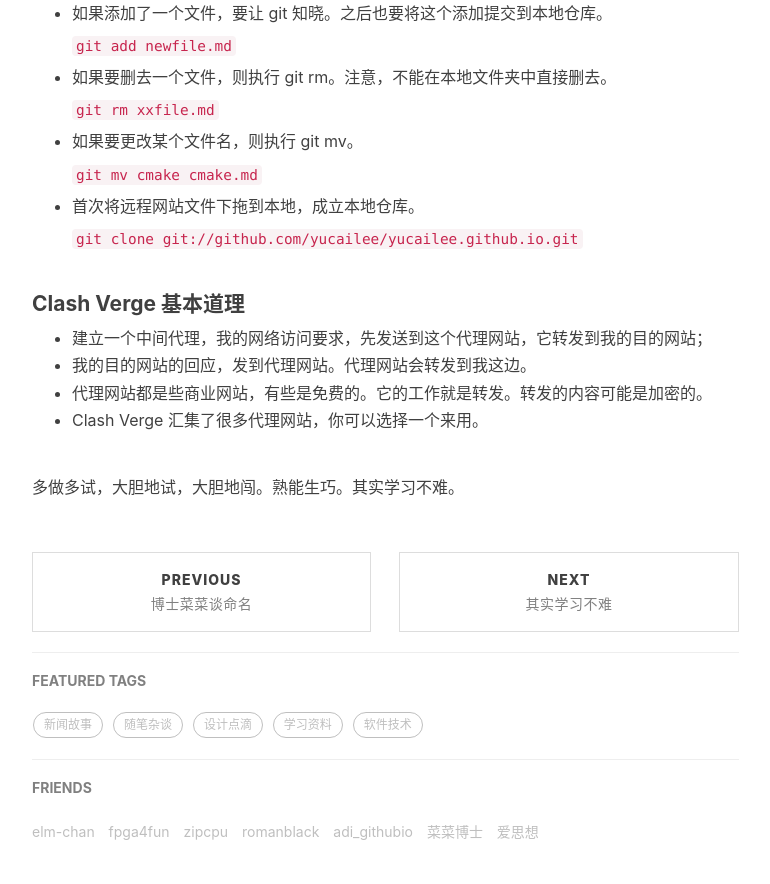
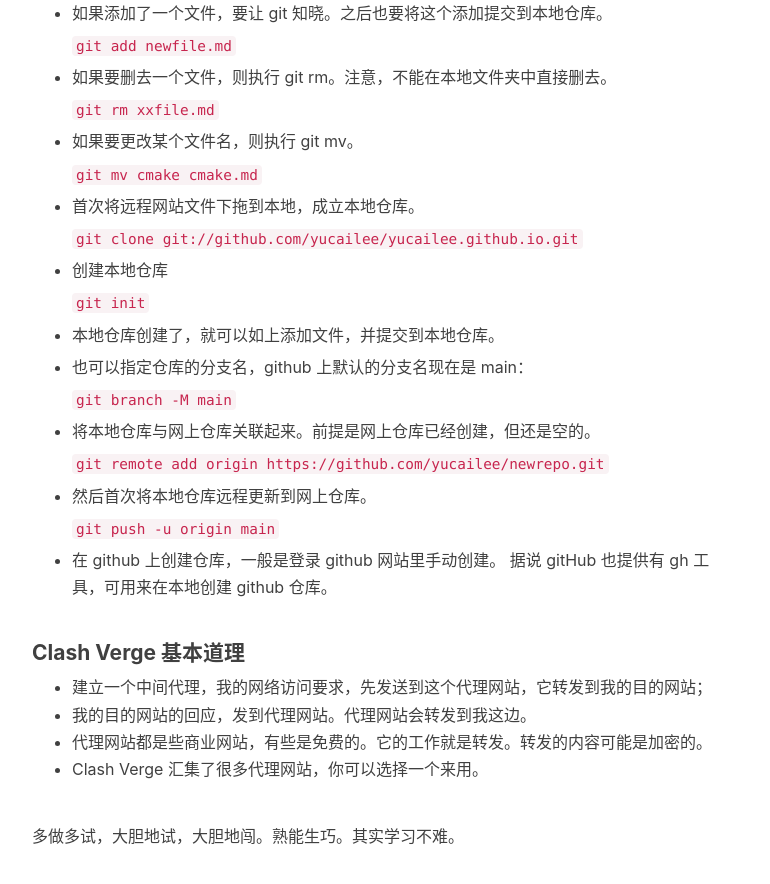
Before and after one commit to imliyucai/imliyucai.github.io, a Jekyll site: the page built from _posts/2026-10-10-网页更新操作备忘.md, in a window 1280 px wide and 900 px high, scrolled down 1169 px. Shown: the top 884 px of the window, without its empty margins (233-1003 px from the left). Built offline with Jekyll 4.4.1, drawn with Linux system fonts in a browser that asks for light colours; nearby versions of some CDN libraries; comment, search, counter and statistics services are not loaded.

Commit message:
add git commands

````diff
--- a/_posts/2026-10-10-网页更新操作备忘.md
+++ b/_posts/2026-10-10-网页更新操作备忘.md
@@ -60,6 +60,29 @@
 
    ``` git clone  git://github.com/yucailee/yucailee.github.io.git  ```
 
+* 创建本地仓库
+
+    ``` git init  ```
+
+* 本地仓库创建了，就可以如上添加文件，并提交到本地仓库。
+
+* 也可以指定仓库的分支名，github 上默认的分支名现在是 main：
+
+    ``` git branch -M main  ```
+
+* 将本地仓库与网上仓库关联起来。前提是网上仓库已经创建，但还是空的。
+
+   ``` git remote add origin https://github.com/yucailee/newrepo.git       ```
+
+* 然后首次将本地仓库远程更新到网上仓库。
+
+   ``` git push -u origin main        ```
+
+* 在 github 上创建仓库，一般是登录 github 网站里手动创建。
+   据说 gitHub 也提供有 gh 工具，可用来在本地创建 github 仓库。
+
+
+
 
 #### Clash Verge 基本道理
 
````
